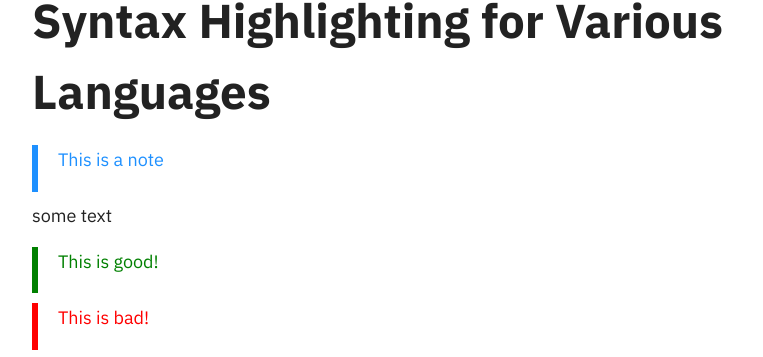
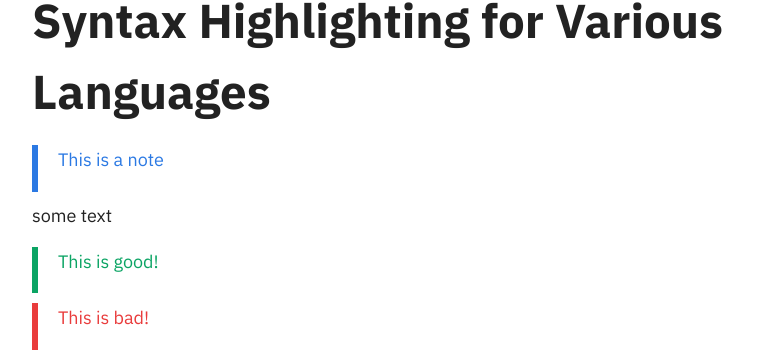
Before and after one commit to AkshayChn/pandoc-html-theme, a plain HTML site: page docs/index.html in a window 1280 px wide. Shown: the part 1540-1897 px from the top of the page, without its empty margins (433-1196 px from the left). Drawn offline with nearby package versions, Linux system fonts and the light colour scheme.

Commit message:
Changed custom div and text colors

```diff
--- a/assets/colors.css
+++ b/assets/colors.css
@@ -14,14 +14,14 @@
     --color-code-bg: #f0f0f0;
     --color-code-text: #8c4a03;
     /*Custom Divs*/
-    --color-note-text: DodgerBlue;
-    --color-good-text: green;
-    --color-bad-text: red;
+    --color-note-text: #2B79E3;
+    --color-good-text: #0BA464;
+    --color-bad-text: #E93C3C;
 }
 
 .theme-dark-1 {
     --color-bg: #121212;
-    --color-text: #ddd;
+    --color-text: #eee;
     --sidebar-border: none;
     --sidebar-background: #222;
     --color-check-button: #333;
--- a/docs/assets/colors.css
+++ b/docs/assets/colors.css
@@ -14,14 +14,14 @@
     --color-code-bg: #f0f0f0;
     --color-code-text: #8c4a03;
     /*Custom Divs*/
-    --color-note-text: DodgerBlue;
-    --color-good-text: green;
-    --color-bad-text: red;
+    --color-note-text: #2B79E3;
+    --color-good-text: #0BA464;
+    --color-bad-text: #E93C3C;
 }
 
 .theme-dark-1 {
     --color-bg: #121212;
-    --color-text: #ddd;
+    --color-text: #eee;
     --sidebar-border: none;
     --sidebar-background: #222;
     --color-check-button: #333;
```
